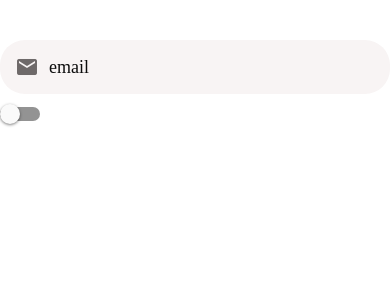
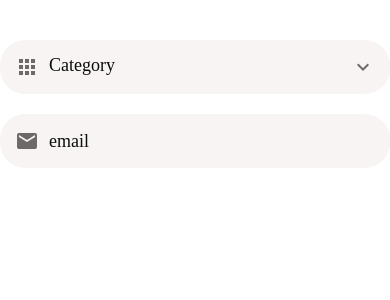
Before and after one commit to dangtrannam/DoneWithIt, a React Native app: screen / in a window 390 px wide. Shown: the top 300 px of the page. Built offline with nearby package versions, Linux system fonts and the light colour scheme.

Commit message:
custom picker

```diff
--- a/App.tsx
+++ b/App.tsx
@@ -1,13 +1,12 @@
-import { useState } from "react";
-import { Switch } from "react-native";
 import AppTextInput from "./app/components/AppTextInput";
 import Screen from "./app/components/Screen";
+import AppPicker from "./app/components/AppPicker";
+
 export default function App() {
-  const [isNew, setIsNew] = useState<boolean>(false);
   return (
     <Screen>
+      <AppPicker icon={"apps"} placeholder={"Category"} />
       <AppTextInput icon={"email"} placeholder="email" />
-      <Switch value={isNew} onValueChange={(newValue) => setIsNew(newValue)} />
     </Screen>
   );
 }
--- /dev/null
+++ b/app/components/AppPicker.tsx
@@ -0,0 +1,46 @@
+import React from "react";
+import { View, StyleSheet } from "react-native";
+import { MaterialCommunityIcons } from "@expo/vector-icons";
+
+import defaultStyles from "../config/styles";
+import AppText from "./AppText";
+
+function AppPicker({ icon, placeholder, ...rest }) {
+  return (
+    <View style={styles.container}>
+      {icon && (
+        <MaterialCommunityIcons
+          name={icon}
+          size={24}
+          color={defaultStyles.colors.medium}
+          style={styles.icon}
+        />
+      )}
+      <AppText style={styles.text}>{placeholder}</AppText>
+      <MaterialCommunityIcons
+        name={"chevron-down"}
+        size={24}
+        color={defaultStyles.colors.medium}
+      />
+    </View>
+  );
+}
+
+const styles = StyleSheet.create({
+  container: {
+    backgroundColor: defaultStyles.colors.light,
+    borderRadius: 25,
+    flexDirection: "row",
+    width: "100%",
+    padding: 15,
+    marginVertical: 10,
+  },
+  textInput: defaultStyles.text,
+  icon: {
+    marginRight: 10,
+  },
+  text: {
+    flex: 1,
+  },
+});
+export default AppPicker;
```
